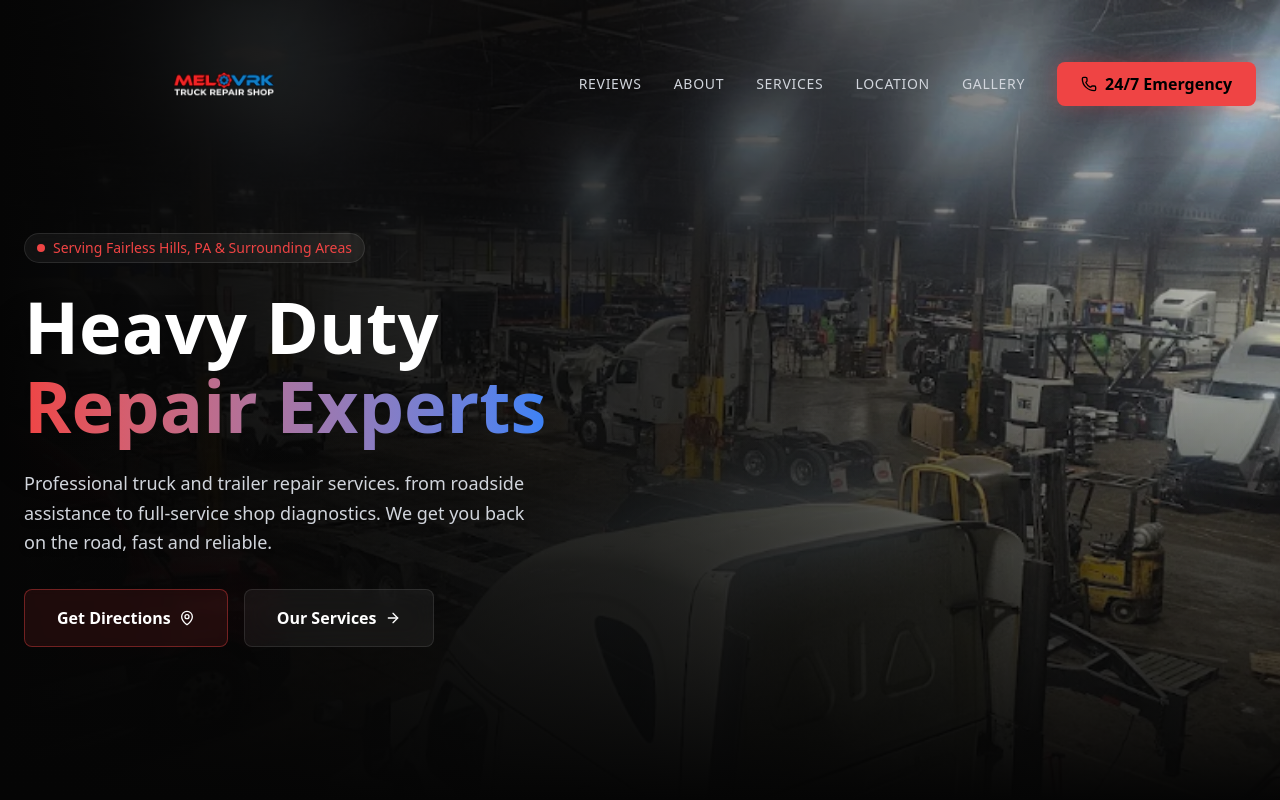
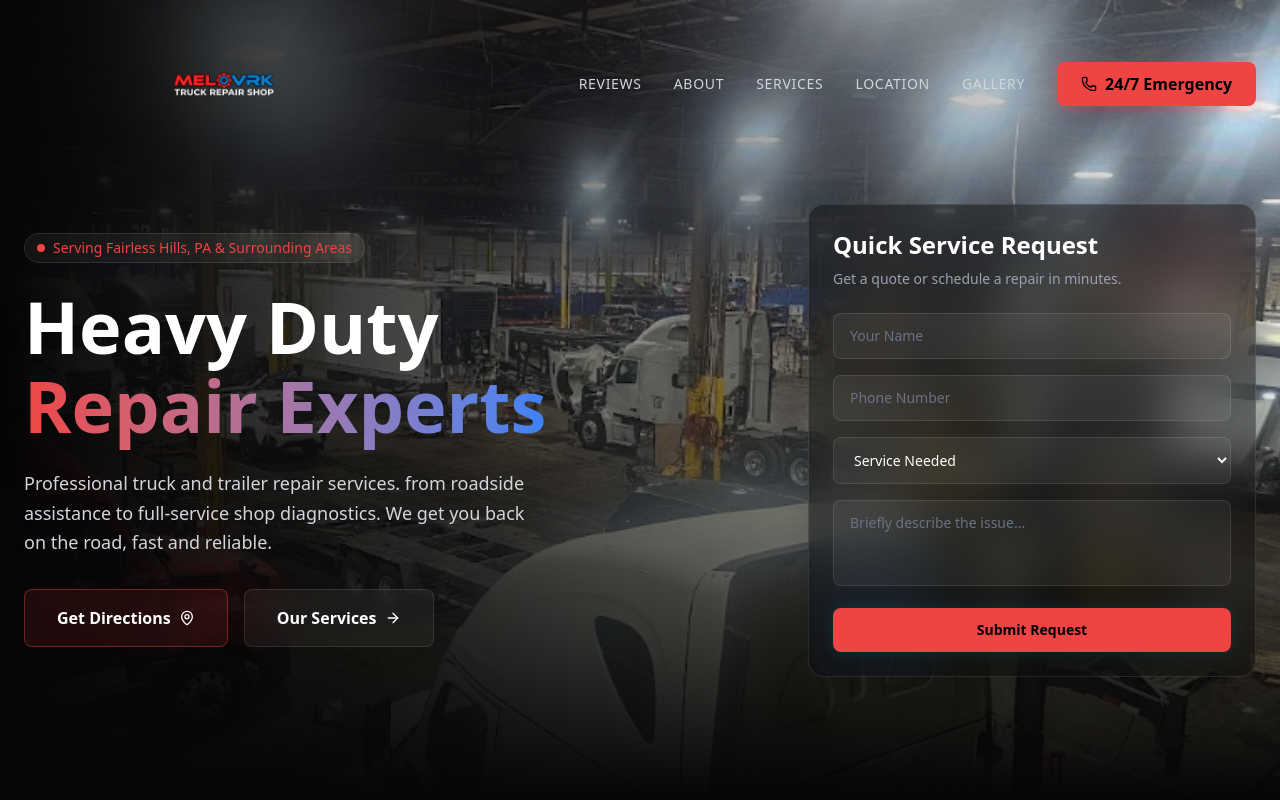
Before and after one commit to vroomxtransport/melovrk, a Next.js app: page / in a window 1280 px wide. Shown: the top 800 px of the page. Built offline with nearby package versions, Linux system fonts and the light colour scheme.

Commit message:
Implement working Google Maps embed

```diff
--- a/components/About.tsx
+++ b/components/About.tsx
@@ -49,10 +49,7 @@
                                     <div className="w-2 h-2 rounded-full bg-accent shadow-[0_0_10px_rgba(59,130,246,0.5)]"></div>
                                     <span>Expertise in major Truck & Trailer brands</span>
                                 </li>
-                                <li className="flex items-center gap-3 text-gray-300">
-                                    <div className="w-2 h-2 rounded-full bg-primary shadow-[0_0_10px_rgba(239,68,68,0.5)]"></div>
-                                    <span>Rapid response times for lockouts & jumpstarts</span>
-                                </li>
+
                                 <li className="flex items-center gap-3 text-gray-300">
                                     <div className="w-2 h-2 rounded-full bg-accent shadow-[0_0_10px_rgba(59,130,246,0.5)]"></div>
                                     <span>Comprehensive diagnostics & electrical repair</span>
--- a/components/Gallery.tsx
+++ b/components/Gallery.tsx
@@ -50,6 +50,7 @@
                                 src={images[currentIndex]}
                                 alt={`MeloVRK Gallery Image ${currentIndex + 1}`}
                                 fill
+                                sizes="(max-width: 768px) 100vw, (max-width: 1200px) 80vw, 1200px"
                                 className="object-cover"
                                 priority
                             />
--- a/components/Hero.tsx
+++ b/components/Hero.tsx
@@ -15,9 +15,10 @@
                     fill
                     priority
                     className="object-cover opacity-95"
+                    sizes="100vw"
                 />
-                <div className="absolute inset-0 bg-[#050505] opacity-20 z-0"></div>
-                <div className="absolute inset-0 bg-gradient-to-r from-[#050505] via-[#050505]/70 to-transparent z-1"></div>
+                <div className="absolute inset-0 bg-[#050505] opacity-0 z-0"></div>
+                <div className="absolute inset-0 bg-gradient-to-r from-[#050505] via-[#050505]/40 to-transparent z-1"></div>
                 <div className="absolute inset-0 bg-gradient-to-t from-[#050505] via-transparent to-transparent z-1"></div>
             </div>
 
@@ -67,7 +68,50 @@
                 </motion.div>
 
                 {/* Visual Element / Decoration - REMOVED */}
-                <div className="hidden md:block"></div>
+                {/* Service Inquiry Form */}
+                <motion.div
+                    initial={{ opacity: 0, x: 20 }}
+                    animate={{ opacity: 1, x: 0 }}
+                    transition={{ duration: 0.8, delay: 0.2 }}
+                    className="hidden md:block w-full max-w-md ml-auto"
+                >
+                    <div className="rounded-2xl p-6 bg-black/40 backdrop-blur-xl border border-white/10 shadow-2xl relative overflow-hidden">
+                        {/* Form Background decoration */}
+                        <div className="absolute top-0 right-0 w-32 h-32 bg-primary/10 rounded-full blur-[40px] -z-10"></div>
+                        <div className="absolute bottom-0 left-0 w-32 h-32 bg-accent/10 rounded-full blur-[40px] -z-10"></div>
+
+                        <div className="mb-6">
+                            <h3 className="text-2xl font-bold text-white mb-2">Quick Service Request</h3>
+                            <p className="text-gray-400 text-sm">Get a quote or schedule a repair in minutes.</p>
+                        </div>
+
+                        <form className="space-y-4">
+                            <div>
+                                <input type="text" placeholder="Your Name" className="w-full bg-white/5 border border-white/10 rounded-lg px-4 py-3 text-white text-sm focus:outline-none focus:border-primary/50 transition-colors placeholder:text-gray-500" />
+                            </div>
+                            <div>
+                                <input type="tel" placeholder="Phone Number" className="w-full bg-white/5 border border-white/10 rounded-lg px-4 py-3 text-white text-sm focus:outline-none focus:border-primary/50 transition-colors placeholder:text-gray-500" />
+                            </div>
+                            <div>
+                                <select className="w-full bg-white/5 border border-white/10 rounded-lg px-4 py-3 text-white text-sm focus:outline-none focus:border-primary/50 transition-colors text-gray-400">
+                                    <option value="" disabled selected>Service Needed</option>
+                                    <option className="bg-black">Roadside Assistance</option>
+                                    <option className="bg-black">Tire Repair/Change</option>
+                                    <option className="bg-black">Engine Diagnostics</option>
+                                    <option className="bg-black">Preventative Maintenance</option>
+                                    <option className="bg-black">Other</option>
+                                </select>
+                            </div>
+                            <div>
+                                <textarea rows={3} placeholder="Briefly describe the issue..." className="w-full bg-white/5 border border-white/10 rounded-lg px-4 py-3 text-white text-sm focus:outline-none focus:border-primary/50 transition-colors placeholder:text-gray-500 resize-none"></textarea>
+                            </div>
+
+                            <button type="button" className="w-full py-3 bg-primary text-black font-bold rounded-lg hover:bg-primary/90 transition-all shadow-[0_0_15px_rgba(6,182,212,0.15)] hover:shadow-[0_0_25px_rgba(6,182,212,0.3)] text-sm">
+                                Submit Request
+                            </button>
+                        </form>
+                    </div>
+                </motion.div>
             </div>
         </section>
     );
--- a/components/Location.tsx
+++ b/components/Location.tsx
@@ -62,7 +62,16 @@
                 <div className="h-[600px] rounded-2xl bg-white/5 border border-white/10 overflow-hidden relative group">
                     {/* Map Placeholder or IFrame */}
                     <div className="absolute inset-0 bg-neutral-900 flex items-center justify-center">
-                        <span className="text-gray-500">Map Interface Loading...</span>
+                        <iframe
+                            src="https://maps.google.com/maps?q=MeloVRK+Truck+%26+Trailer+Repair+Shop+225+Lincoln+Hwy+Fairless+Hills+PA&t=&z=15&ie=UTF8&iwloc=&output=embed"
+                            width="100%"
+                            height="100%"
+                            style={{ border: 0, filter: "invert(90%) hue-rotate(180deg)" }}
+                            allowFullScreen
+                            loading="lazy"
+                            referrerPolicy="no-referrer-when-downgrade"
+                            className="opacity-80 hover:opacity-100 transition-opacity duration-500"
+                        ></iframe>
                     </div>
                     {/* Overlay gradient */}
                     <div className="absolute inset-0 bg-gradient-to-t from-black/80 to-transparent pointer-events-none"></div>
```
